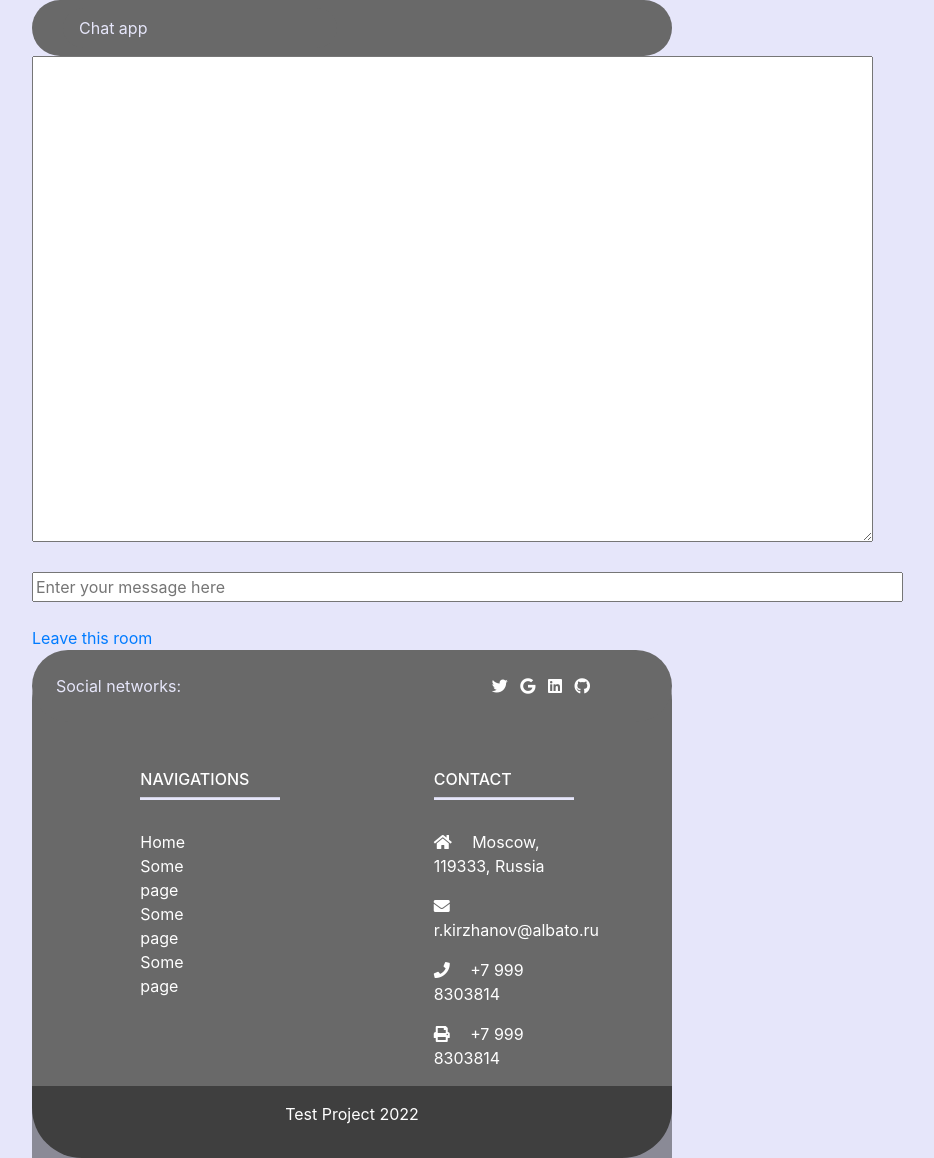
After one commit to Escape198/flask_chat, a Python web app: template flask/templates/chat.html in a window 1280 px wide. The commit adds this page. Shown: the whole page, without its empty margins (288-1222 px from the left). Run offline with Jinja, Linux system fonts and the light colour scheme; the template is opened without the code that fills it, so the values that code supplies are empty; some libraries are stand-ins or nearby versions.

Commit message:
Add files via upload

```diff
--- /dev/null
+++ b/flask/templates/base.html
@@ -0,0 +1,92 @@
+<!DOCTYPE html>
+<html lang="en">
+<head>
+  <meta charset="UTF-8">
+  <meta http-equiv="X-UA-Compatible" content="IE=edge">
+  <meta name="viewport" content="width=device-width, initial-scale=1.0">
+  <title>Home</title>
+  <meta charset="utf-8">
+  <meta name="viewport" content="width=device-width, initial-scale=1">
+  <link rel="stylesheet" href="https://cdnjs.cloudflare.com/ajax/libs/font-awesome/4.7.0/css/font-awesome.min.css">
+  <link rel="stylesheet" href="https://use.fontawesome.com/releases/v5.0.8/css/all.css">
+  <meta name="viewport" content="width=device-width, initial-scale=1">
+  <link rel="stylesheet" href="https://maxcdn.bootstrapcdn.com/bootstrap/4.4.1/css/bootstrap.min.css">
+  <script src="https://ajax.googleapis.com/ajax/libs/jquery/3.5.1/jquery.min.js"></script>
+  <script src="https://cdnjs.cloudflare.com/ajax/libs/popper.js/1.16.0/umd/popper.min.js"></script>
+  <script src="https://maxcdn.bootstrapcdn.com/bootstrap/4.4.1/js/bootstrap.min.js"></script>
+<link type="text/css" href="{{ url_for('static', filename='css/styles.css')}}" rel="stylesheet" />
+</head>
+<body>
+  <!-- Background -->
+  <style>
+   body {background: #E0FFFF;color: #E6E6FA;width: 50%;border-radius: 5px; background-color: #E6E6FA}
+  </style>
+  <div>
+    <nav class="navbar navbar-light">
+      <div class="col-sm-6">
+        <a class="navbar navbar-light" href="/">Chat app</a>
+      </div>
+  </div>
+<!-- Basement -->
+<div style="min-height: 70vh">
+  {% block content %}{% endblock %}
+
+<!-- Basement Color -->
+<footer
+        class="text-center text-lg-start text-white"
+        style="color:#E6E6FA;background-color:#696969;border-radius:50px; -moz-border-radius:50px; -webkit-border-radius:50px;">
+
+<!-- social networks -->
+   <section
+           class="d-flex justify-content-between p-4"
+           style="color:#E6E6FA;background-color:#696969;border-radius:50px; -moz-border-radius:50px; -webkit-border-radius:50px;">
+    <div class="me-5">
+      <span>Social networks:</span>
+    </div>
+    <div style="padding-right:50px;">
+      <a href="https://twitter.com/elonmusk" class="text-white me-4" style="margin-right:8px;"><i class="fab fa-twitter"></i></a>
+      <a href="https://www.google.com/" class="text-white me-4" style="margin-right:8px;"><i class="fab fa-google"></i></a>
+      <a href="https://www.linkedin.com/in/ruslan-kirzhanov-915839221/" class="text-white me-4" style="margin-right:8px;"><i class="fab fa-linkedin"></i></a>
+      <a href="https://github.com/Escape198  " class="text-white me-4" style="margin-right:8px;"><i class="fab fa-github"></i></a>
+    </div>
+  </section>
+  <section class="">
+    <div class="container text-md-start mt-5">
+      <div class="row mt-3">
+        <div class="col-md-3 col-lg-2 col-xl-2 mx-auto mb-4 text-left">
+          <h6 class="text-uppercase fw-bold">Navigations</h6>
+          <hr
+              class="mb-4 mt-0 d-inline-block mx-auto"
+              style="width: 140px; background-color: #E6E6FA; height: 2px"/>
+              <div style="text-align:left;">
+                <a href="/" class="text-white">Home</a><br>
+                <a href="/" class="text-white">Some page</a><br>
+                <a href="/" class="text-white">Some page</a><br>
+                <a href="/" class="text-white">Some page</a><br>
+              </div>
+        </div>
+        <div class="col-md-4 col-lg-3 col-xl-3 mx-auto mb-md-0 mb-4 text-left" >
+          <h6 class="text-uppercase fw-bold">Contact</h6>
+          <hr
+              class="mb-4 mt-0 d-inline-block mx-auto"
+              style="width: 140px; background-color: #E6E6FA; height: 2px"/>
+              <div style="text-align:left;">
+                <p><i class="fas fa-home mr-3"></i> Moscow, 119333, Russia</p>
+                <p><i class="fas fa-envelope mr-3"></i> r.kirzhanov@albato.ru</p>
+                <p><i class="fas fa-phone mr-3"></i> +7 999 8303814</p>
+                <p><i class="fas fa-print mr-3"></i> +7 999 8303814</p>
+              </div>
+        </div>
+      </div>
+    </div>
+  </section>
+  <div
+       class="text-center p-3"
+       style="background-color: rgba(0, 0, 0, 0.4)">
+    <a class="text-white" href="/"
+       <p style="text-align:left;">Test Project 2022</p>
+  </div>
+</footer>
+</div>
+</body>
+</html>
--- a/flask/templates/chat.html
+++ b/flask/templates/chat.html
@@ -1,15 +1,15 @@
 {% extends 'base.html' %}
+{% block content %}
 <html>
     <head>
-        <title>Flask-SocketIO-Chat: {{ room }}</title>
         <script type="text/javascript" src="//code.jquery.com/jquery-1.4.2.min.js"></script>
-  <script type="text/javascript" src="//cdn.socket.io/4.4.1/socket.io.min.js"></script>
+        <script type="text/javascript" src="//cdn.socket.io/4.4.1/socket.io.min.js"></script>
         <script type="text/javascript" src="{{url_for('static', filename='js/index.js')}}"></script>
     </head>
     <body>
-        <h1>Flask-SocketIO-Chat: {{ room }}</h1>
         <textarea id="chat" cols="80" rows="20"></textarea><br><br>
         <input id="text" size="80" placeholder="Enter your message here"><br><br>
         <a href="#" onclick="leave_room();">Leave this room</a>
     </body>
 </html>
+{% endblock %}
```
Also changed, not shown: flask/templates/index.html (added, +19 -0 lines).
